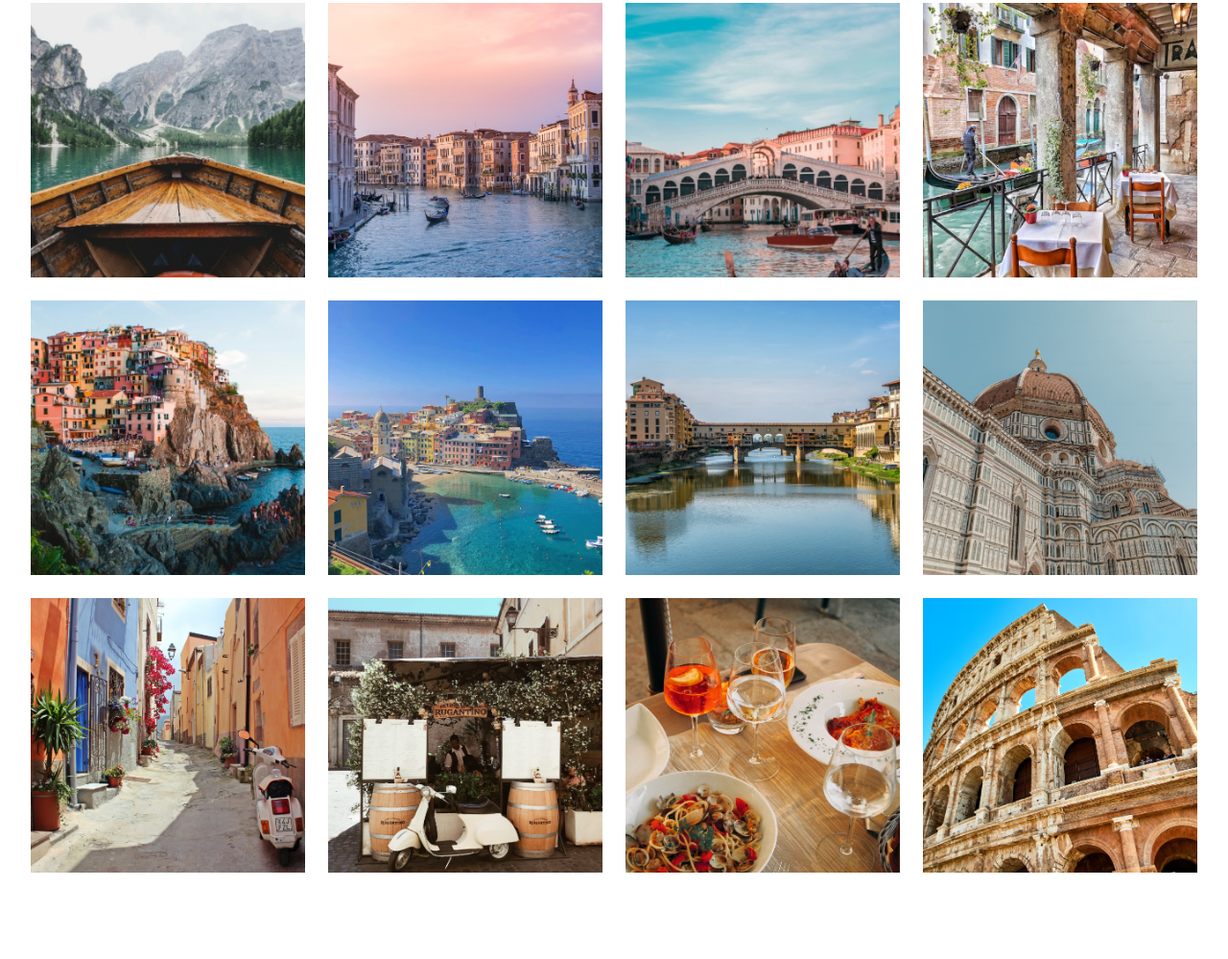
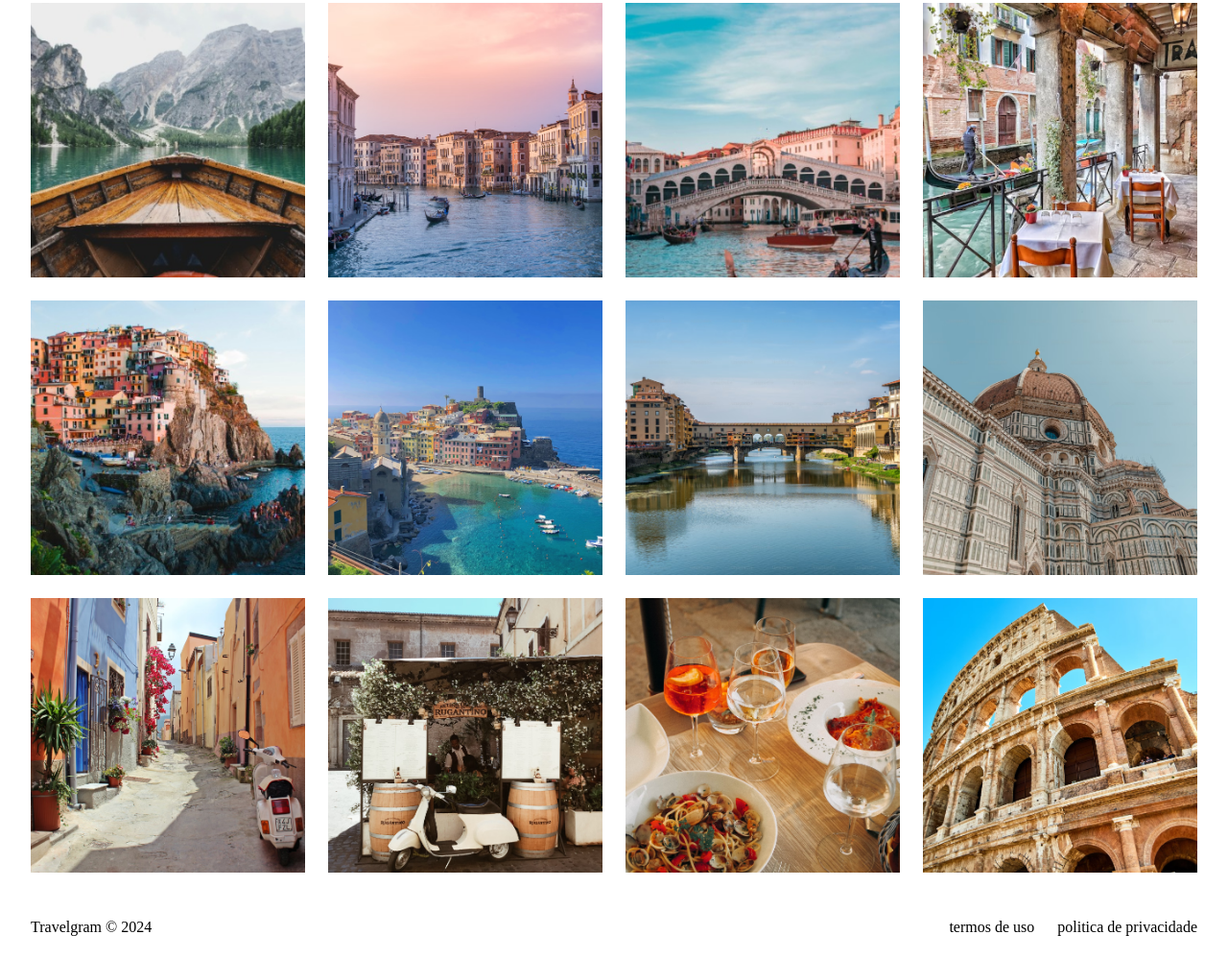
Before and after one commit to suedRS/projeto-travelgram, a plain HTML site: page index.html in a window 1280 px wide. Shown: the part 357-1356 px from the top of the page at 96% size. Before the commit the page ends 1290 px from the top, so only its background shows below. Drawn offline with Linux system fonts and the light colour scheme.

Commit message:
done footer

```diff
--- a/index.html
+++ b/index.html
@@ -75,5 +75,17 @@
         <img src="assets/images/Image 11.png" alt="...">
         <img src="assets/images/Image 12.png" alt="...">
     </main>
+
+    <footer class="container">
+        <span>
+            Travelgram © 2024
+        </span>
+        <span>
+            termos de uso
+        </span>
+        <span>
+            politica de privacidade
+        </span>
+    </footer>
 </body>
 </html>
--- /dev/null
+++ b/styles/footer.css
@@ -0,0 +1,9 @@
+footer{
+    display: flex;
+    gap: 24px;
+    padding-block: 24px;
+}
+
+footer span:nth-child(1){
+     margin-right: auto;
+}
--- a/styles/index.css
+++ b/styles/index.css
@@ -2,3 +2,4 @@
 @import url(nav.css);
 @import url(header.css);
 @import url(main.css);
+@import url(footer.css);
```
